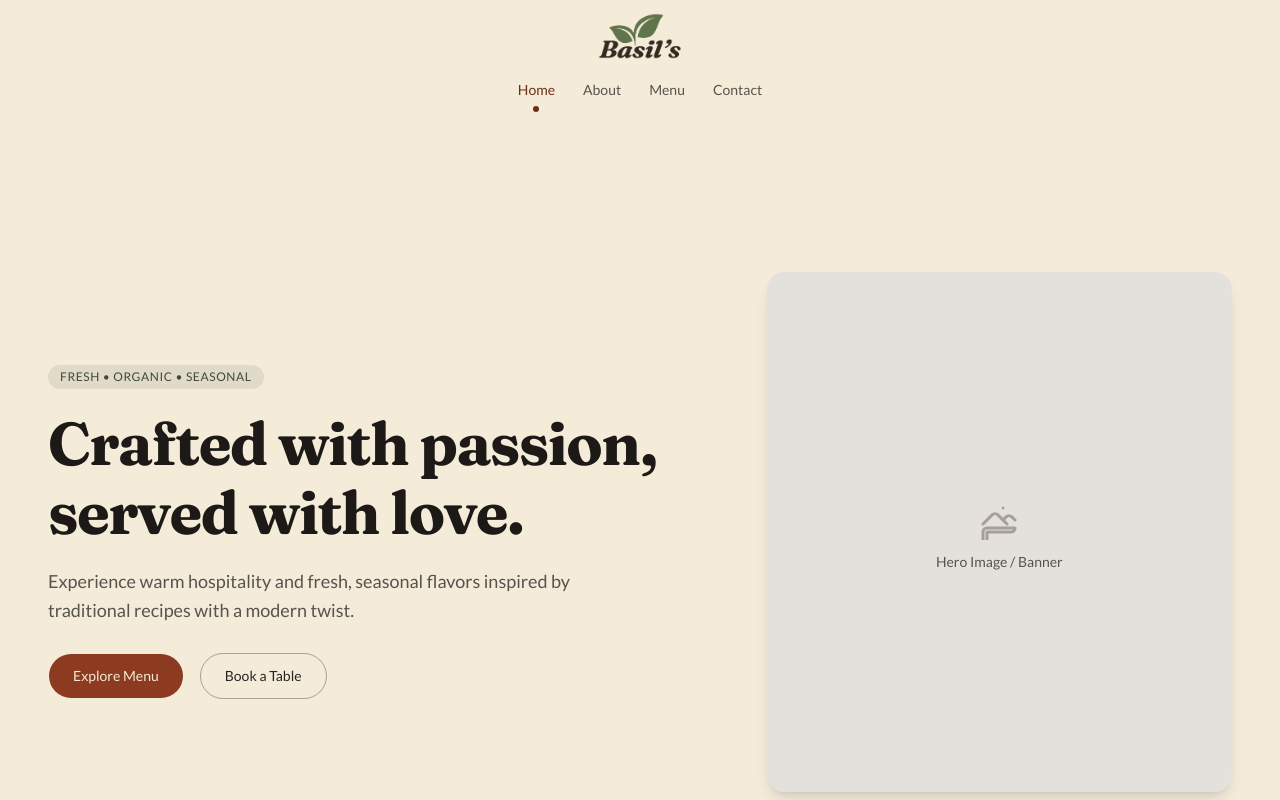
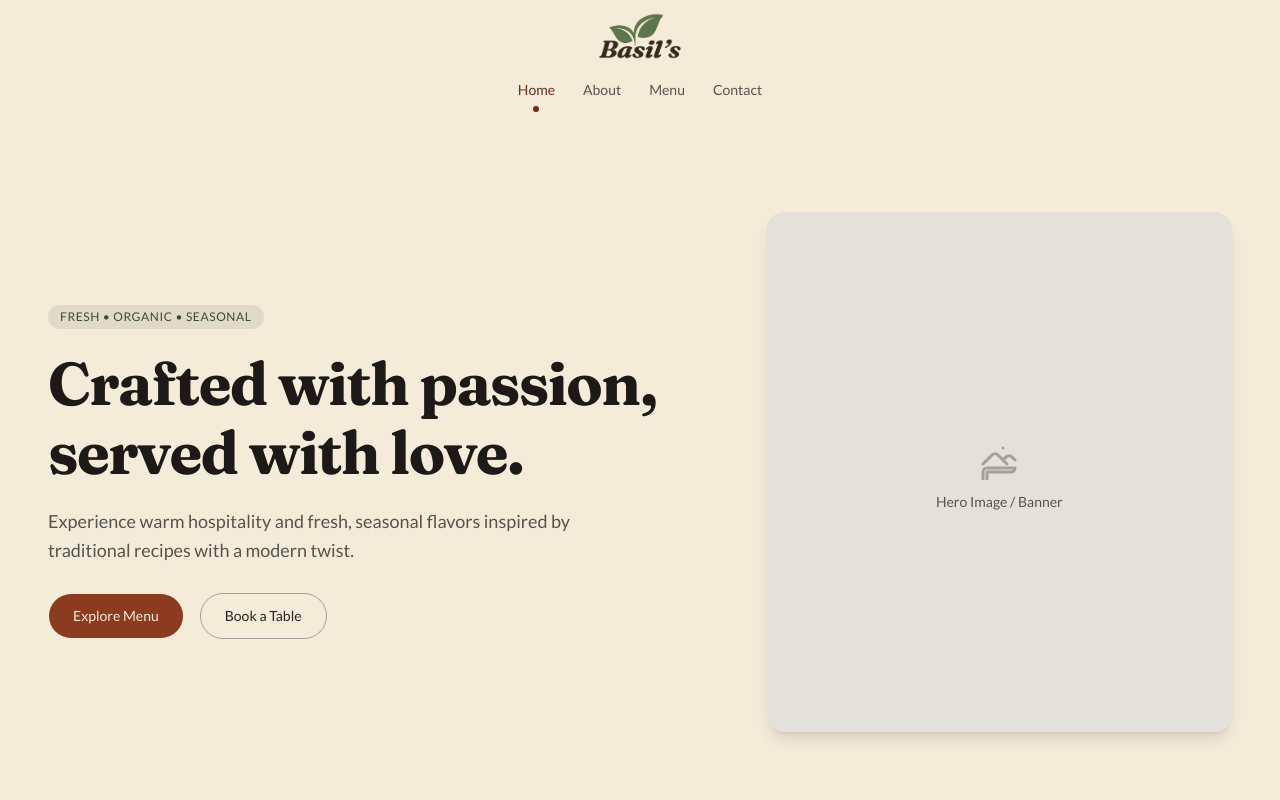
Before and after one commit to AnzuWanzu/Basil, a Next.js app: page / in a window 1280 px wide. Shown: the top 800 px of the page. Built offline with nearby package versions, Linux system fonts and the light colour scheme.

Commit message:
[Fix]: Remove excess space on top of hero section.

```diff
--- a/components/layout/Container.tsx
+++ b/components/layout/Container.tsx
@@ -57,7 +57,7 @@ export default function Container({
       <div id="home" className={`w-full ${ANCHOR_SCROLL_MT} lg:min-h-screen flex flex-col justify-between`}>
 
         {/* Hero Content Wrapper (Stretches to fill remaining screen height and full width) */}
-        <main className="flex-1 flex flex-col justify-center w-full px-5 md:px-8 lg:px-12 3xl:px-20 4xl:px-32 py-6 lg:py-0 overflow-hidden">
+        <main className="flex-1 flex flex-col justify-start w-full px-5 md:px-8 lg:px-12 3xl:px-20 4xl:px-32 py-6 lg:py-0 overflow-hidden">
           {hero}
         </main>
 
```
